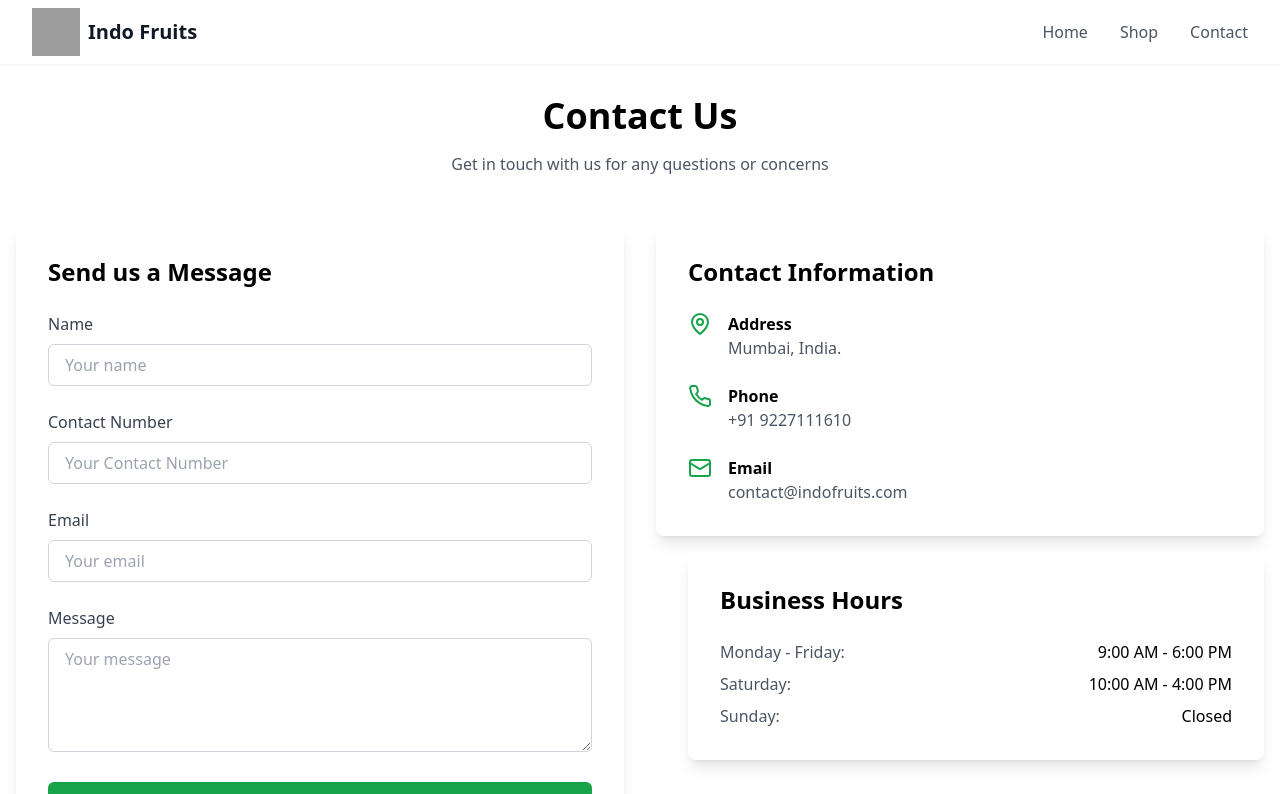
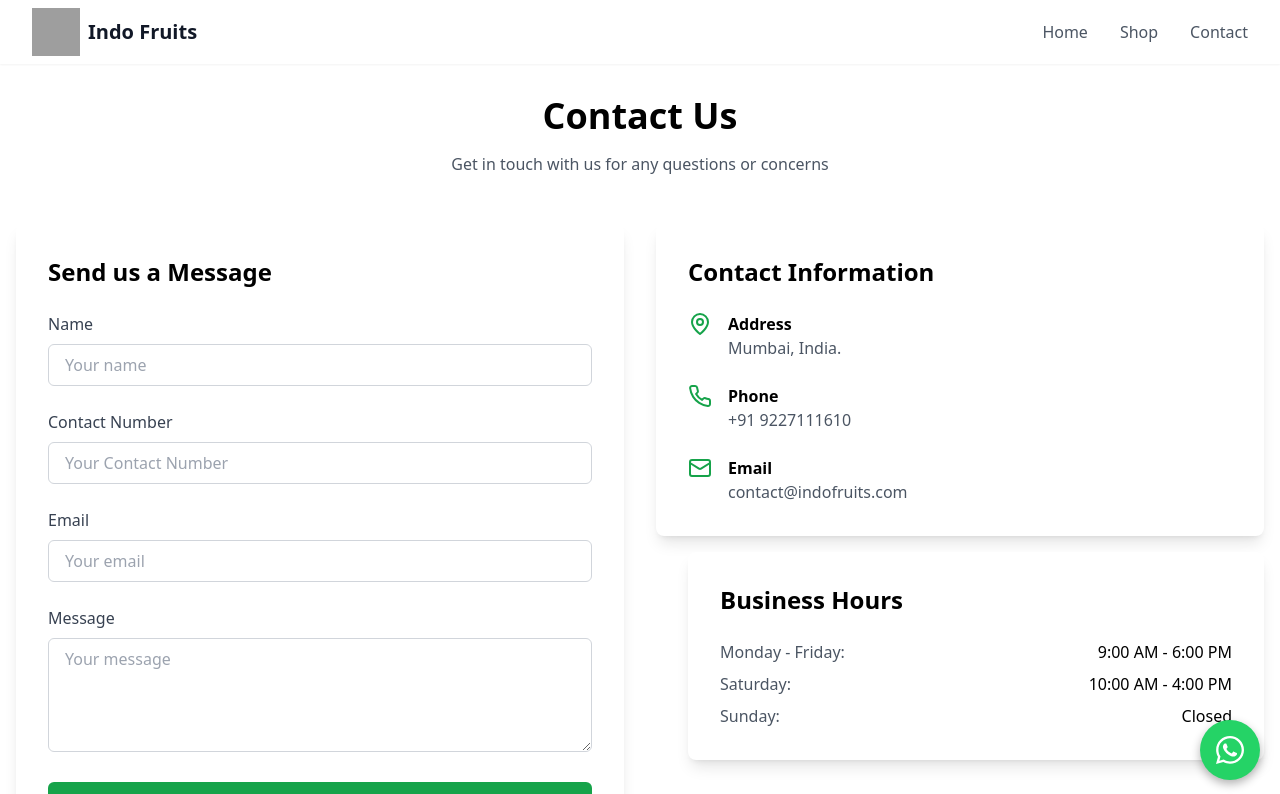
Before and after one commit to RabiaZubair28/indo-fruits, a React (Vite) app: page /contact in a window 1280 px wide. Shown: the top 794 px of the page. Built offline with nearby package versions, Linux system fonts and the light colour scheme; grey boxes are pictures that could not be loaded.

Commit message:
add whatsapp button

```diff
--- a/src/App.jsx
+++ b/src/App.jsx
@@ -1,11 +1,11 @@
 import React from "react";
 import { BrowserRouter, Routes, Route } from "react-router-dom";
+import { FaWhatsapp } from "react-icons/fa";
 import Navbar from "./components/Navbar";
 import Home from "./pages/Home";
 import Shop from "./pages/Shop";
 import Contact from "./pages/Contact";
 import Footer from "./components/Footer";
-import Footer from "./Components/Footer/Footer";
 
 function App() {
   return (
@@ -18,6 +18,7 @@ function App() {
           <Route path="/contact" element={<Contact />} />
         </Routes>
         <Footer />
+        <WhatsappButton /> {/* WhatsApp button here */}
       </div>
     </BrowserRouter>
   );
--- a/src/pages/Contact.jsx
+++ b/src/pages/Contact.jsx
@@ -2,6 +2,36 @@ import React, { useState, useRef } from "react";
 import { motion } from "framer-motion";
 import { MapPin, Phone, Mail } from "lucide-react";
 import emailjs from "@emailjs/browser";
+import { FaWhatsapp } from "react-icons/fa";
+
+function WhatsappButton() {
+  return (
+    <a
+      href="https://wa.me/923337109448"
+      target="_blank"
+      rel="noopener noreferrer"
+      style={{
+        position: "fixed",
+        bottom: "20px",
+        right: "20px",
+        zIndex: 1000,
+        backgroundColor: "#25D366",
+        borderRadius: "50%",
+        width: "60px",
+        height: "60px",
+        display: "flex",
+        alignItems: "center",
+        justifyContent: "center",
+        boxShadow: "0 4px 10px rgba(0,0,0,0.3)",
+        color: "white",
+        fontSize: "32px",
+        cursor: "pointer",
+      }}
+    >
+      <FaWhatsapp />
+    </a>
+  );
+}
 
 const Contact = () => {
   const formRef = useRef();
@@ -38,6 +68,7 @@ const Contact = () => {
   };
 
   return (
+    <>
       <div className="pt-24 pb-8 xs:pb-8 sm:pb-8 md:pb-16 lg:pb-16 xl:pb-16 xxl:pb-16">
         <div className="max-w-7xl mx-auto px-4">
           <motion.div
@@ -190,6 +221,8 @@ const Contact = () => {
           </div>
         </div>
       </div>
+      <WhatsappButton />
+    </>
   );
 };
 
--- a/src/pages/Home.jsx
+++ b/src/pages/Home.jsx
@@ -10,6 +10,7 @@ import Menus from "../components/Menus/Products";
 import NavBar from "../components/NavBar/NavBar";
 import Banner3 from "../components/Banners/Banner3";
 import sb from "../assets/Images/call-me-fred-BUAoLq-sOFo-unsplash (1).jpg";
+import { FaWhatsapp } from "react-icons/fa";
 const FeatureCard = ({ icon: Icon, title, description, delay }) => {
   const [ref, inView] = useInView({
     triggerOnce: true,
@@ -34,6 +35,35 @@ const FeatureCard = ({ icon: Icon, title, description, delay }) => {
     </motion.div>
   );
 };
+
+function WhatsappButton() {
+  return (
+    <a
+      href="https://wa.me/923337109448"
+      target="_blank"
+      rel="noopener noreferrer"
+      style={{
+        position: "fixed",
+        bottom: "20px",
+        right: "20px",
+        zIndex: 1000,
+        backgroundColor: "#25D366",
+        borderRadius: "50%",
+        width: "60px",
+        height: "60px",
+        display: "flex",
+        alignItems: "center",
+        justifyContent: "center",
+        boxShadow: "0 4px 10px rgba(0,0,0,0.3)",
+        color: "white",
+        fontSize: "32px",
+        cursor: "pointer",
+      }}
+    >
+      <FaWhatsapp />
+    </a>
+  );
+}
 
 const Home = () => {
   const [heroRef, heroInView] = useInView({
@@ -79,6 +109,14 @@ const Home = () => {
               >
                 Freshness in Every Bite
               </motion.h1>
+              <motion.span
+                className="text-black font-bold text-2xl mb-4 block"
+                initial={{ opacity: 0 }}
+                animate={heroInView ? { opacity: 1 } : {}}
+                transition={{ delay: 0.2 }}
+              >
+                Delivery All Over India
+              </motion.span>
               <motion.p
                 className="text-md xs:text-md sm:text-md md:text-xl lg:text-xl xl:text-xl xxl:text-xl mb-8 text-gray-600"
                 initial={{ opacity: 0 }}
@@ -246,6 +284,7 @@ const Home = () => {
           </div>
         </section>
       </div>
+      <WhatsappButton />
     </>
   );
 };
--- a/src/pages/Shop.jsx
+++ b/src/pages/Shop.jsx
@@ -6,7 +6,7 @@ import mb from "../assets/Images/mb7.webp";
 import { gsap } from "gsap";
 import { createPortal } from "react-dom";
 import emailjs from "@emailjs/browser";
-
+import { FaWhatsapp } from "react-icons/fa";
 import { toast, Toaster } from "react-hot-toast";
 
 const CustomModal = ({ children, closeModal }) => {
@@ -50,6 +50,35 @@ const CustomModal = ({ children, closeModal }) => {
     </div>
   );
 };
+
+function WhatsappButton() {
+  return (
+    <a
+      href="https://wa.me/923337109448"
+      target="_blank"
+      rel="noopener noreferrer"
+      style={{
+        position: "fixed",
+        bottom: "20px",
+        right: "20px",
+        zIndex: 1000,
+        backgroundColor: "#25D366",
+        borderRadius: "50%",
+        width: "60px",
+        height: "60px",
+        display: "flex",
+        alignItems: "center",
+        justifyContent: "center",
+        boxShadow: "0 4px 10px rgba(0,0,0,0.3)",
+        color: "white",
+        fontSize: "32px",
+        cursor: "pointer",
+      }}
+    >
+      <FaWhatsapp />
+    </a>
+  );
+}
 
 const defaultOrderFormData = {
   name: "",
@@ -284,6 +313,7 @@ const Shop = () => {
   });
 
   return (
+    <>
       <div className="pt-24 pb-8 xs:pb-8 sm:pb-8 md:pb-16 lg:pb-16 xl:pb-16 xxl:pb-16 min-h-screen bg-gradient-to-b from-white to-green-50">
         <div className="max-w-7xl mx-auto px-4">
           <motion.div
@@ -342,6 +372,8 @@ const Shop = () => {
           </AnimatePresence>
         </div>
       </div>
+      <WhatsappButton />
+    </>
   );
 };
 
```
Also changed, not shown: 2 other files (tests, documents, lock files or other folders). Lines whose indentation alone changed are shown as unchanged.
